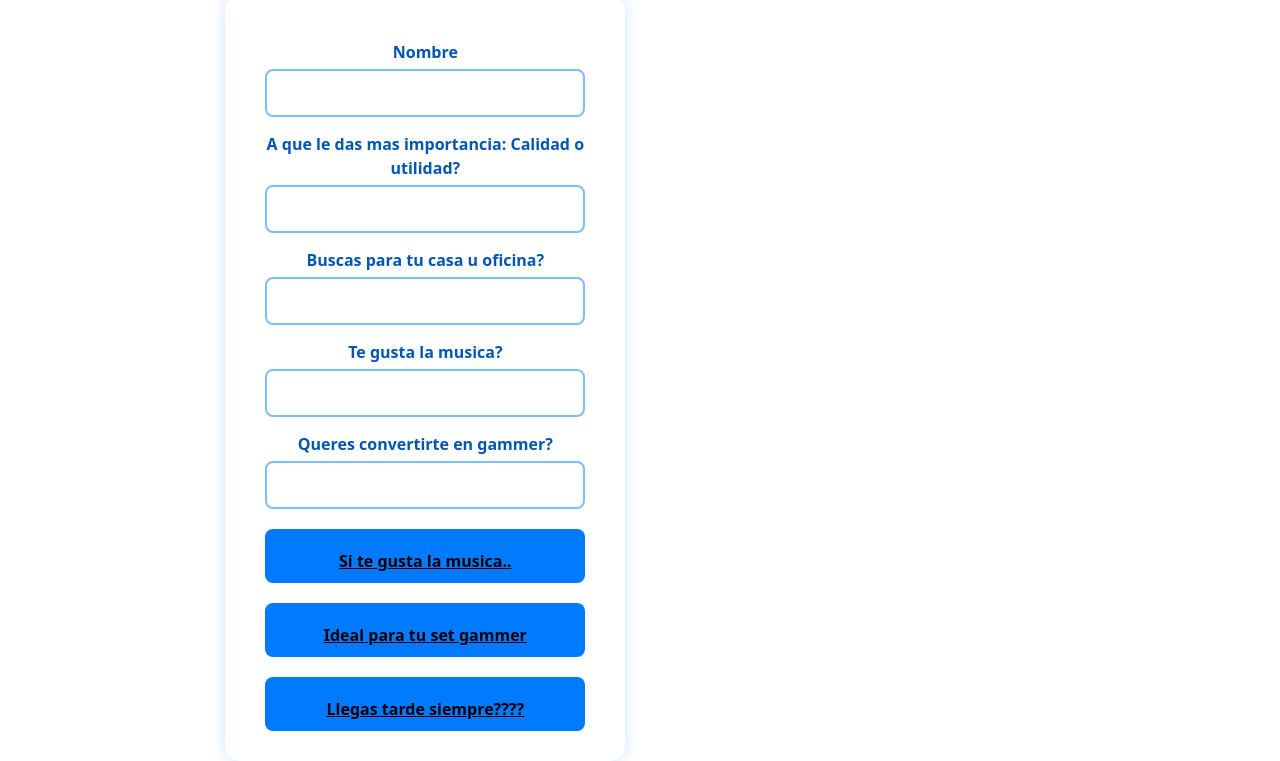
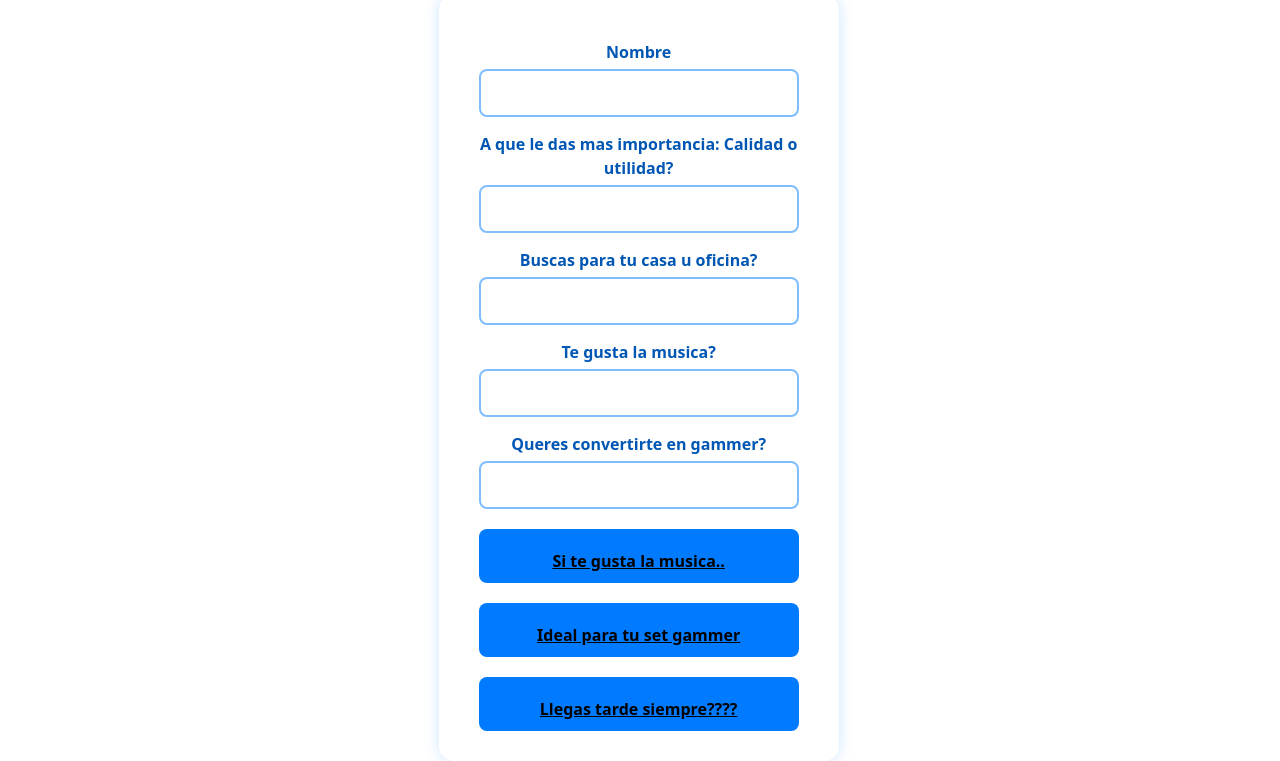
Before and after one commit to Rajel-Kandin/Mercado-Libre, a plain HTML site: page Paginas/encuesta.html in a window 1280 px wide. Shown: the part 342-1103 px from the top of the page. Drawn offline with nearby package versions, Linux system fonts and the light colour scheme; a web font is replaced by a local one.

Commit message:
Fix HTML formatting and structure in encuesta.html

```diff
--- a/Paginas/encuesta.html
+++ b/Paginas/encuesta.html
@@ -55,9 +55,9 @@
 
    <div class="container-fluid">
         <div class="row">
-<div class="col-2"></div>
+<div class="col-4"></div>
 
-<div class="col-8">
+<div class="col-4">
 <form  class="encuesta" method="post">
 <label for="">Nombre</label>
 <input class="input-recom" type="text" name="nombre"   placeholder="" required>
@@ -80,7 +80,7 @@
 </form>
   </div>
 
- <div class="col-2"></div>
+ <div class="col-4"></div>
 
 </div>
     </div>
```
